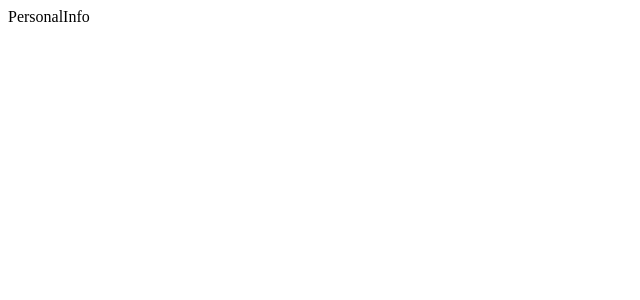
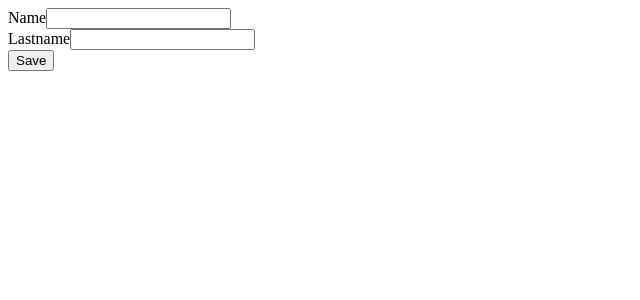
Before and after one commit to furkansylu97/ReactJs_Projects, a React (Vite) app in the folder CustomHookProject/: page / in a window 1280 px wide. Shown: the top 300 px of the page, without its empty margins (0-640 px from the left). Built offline with nearby package versions, Linux system fonts and the light colour scheme.

Commit message:
PersonalInfo component contents were written

```diff
--- a/CustomHookProject/src/components/PersonalInfo.jsx
+++ b/CustomHookProject/src/components/PersonalInfo.jsx
@@ -1,8 +1,25 @@
 import React from 'react'
+import { useState } from 'react'
 
 function PersonalInfo() {
+
+    const [firstName, setFirstName] = useState('');
+    const [lastName, setLastName] = useState('');
+
   return (
-    <div>PersonalInfo</div>
+    <div>
+        <form >
+            <div>
+                <label>Name</label>
+                <input type="text" value={firstName} onChange={(e) => setFirstName(e.target.value)} />
+            </div>
+            <div>
+                <label>Lastname</label>
+                <input type="text" value={lastName} onChange={(e) => setLastName(e.target.value)} />
+            </div>
+            <button>Save</button>
+        </form>
+    </div>
   )
 }
 
```
